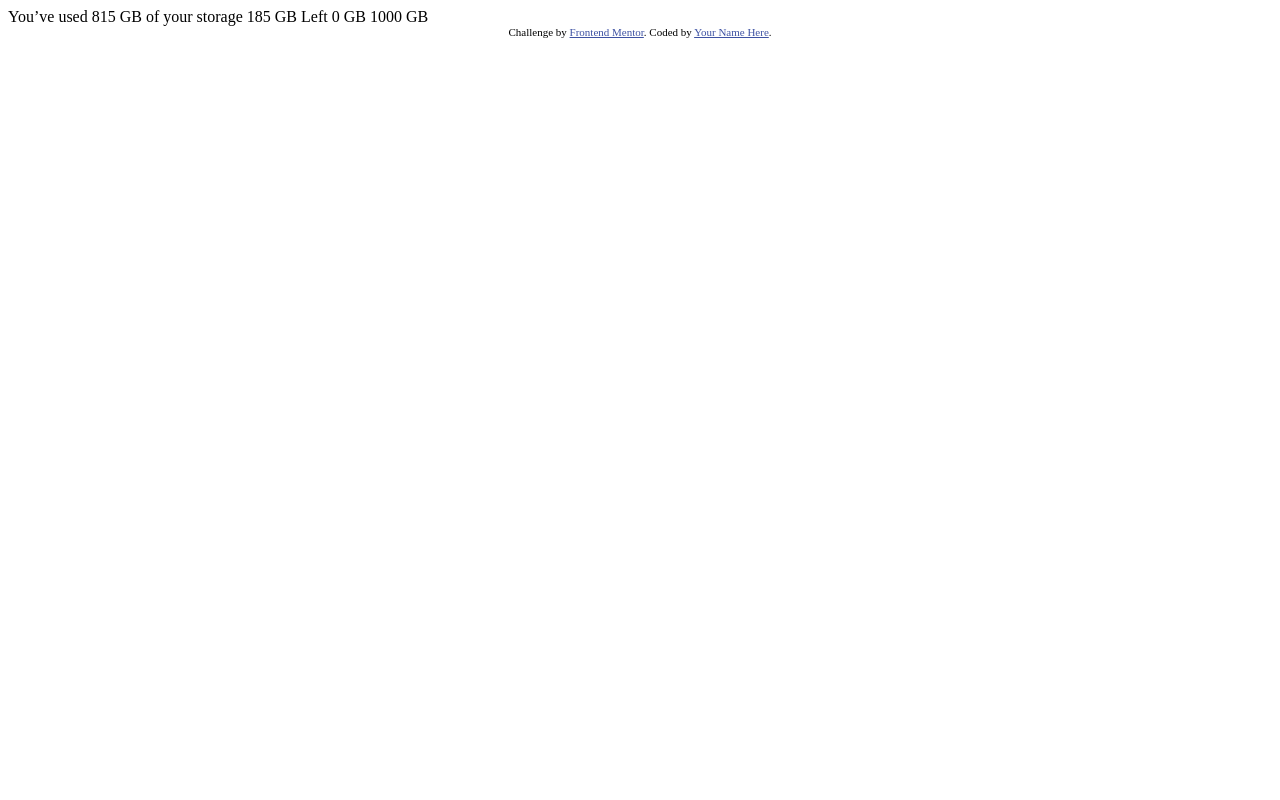
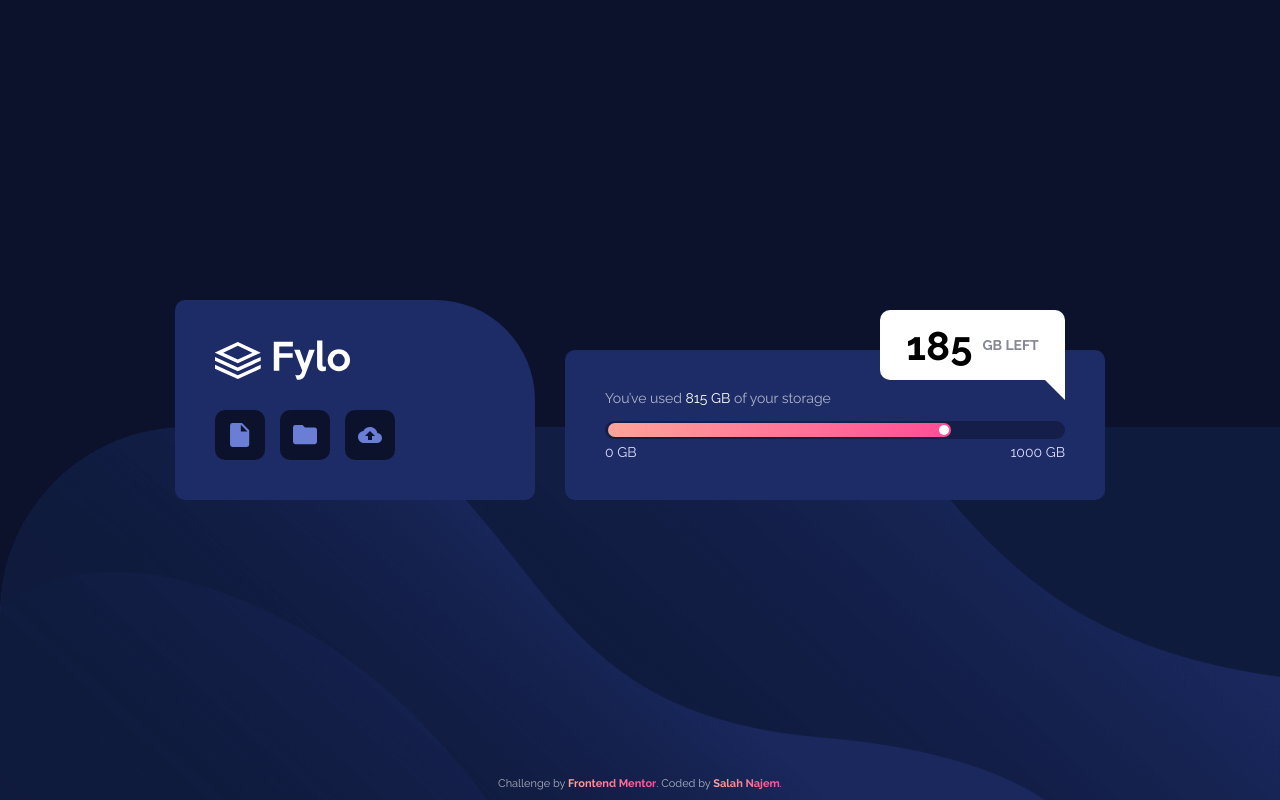
Before and after one commit to Salah1221/Fylo-Data-Storage-Component, a plain HTML site: page index.html in a window 1280 px wide. Drawn offline with Linux system fonts and the light colour scheme.

Commit message:
Finished the challenge for desktop

```diff
--- a/index.html
+++ b/index.html
@@ -1,31 +1,62 @@
 <!DOCTYPE html>
 <html lang="en">
+
 <head>
   <meta charset="UTF-8">
-  <meta name="viewport" content="width=device-width, initial-scale=1.0"> <!-- displays site properly based on user's device -->
+  <meta name="viewport" content="width=device-width, initial-scale=1.0">
+  <!-- displays site properly based on user's device -->
 
   <link rel="icon" type="image/png" sizes="32x32" href="./images/favicon-32x32.png">
+  <link rel="stylesheet" href="./styles.css">
+  <title>Frontend Mentor | Fylo data storage component</title>
+</head>
 
-  <title>Frontend Mentor | Fylo data storage component</title>
-
-  <!-- Feel free to remove these styles or customise in your own stylesheet 👍 -->
-  <style>
-    .attribution { font-size: 11px; text-align: center; }
-    .attribution a { color: hsl(228, 45%, 44%); }
-  </style>
-</head>
 <body>
-
-  You’ve used 815 GB of your storage
-
-  185 GB Left
-
-  0 GB
-  1000 GB
-
+  <div class="parent">
+    <div class="container">
+      <div class="logo-part">
+        <div class="logo">
+          <img src="./images/logo.svg" alt="Fylo logo">
+        </div>
+        <div class="icons">
+          <div class="doc-icon">
+            <img src="./images/icon-document.svg" alt="Document icon">
+          </div>
+          <div class="folder-icon">
+            <img src="./images/icon-folder.svg" alt="Folder icon">
+          </div>
+          <div class="upload-icon">
+            <img src="./images/icon-upload.svg" alt="Upload icon">
+          </div>
+        </div>
+      </div>
+      <div class="storage-part">
+        <div class="text">
+          You’ve used <span>815 GB</span> of your storage
+        </div>
+        <div class="progress-bar-container">
+          <div class="progress-bar">
+            <div class="white-circle"></div>
+          </div>
+        </div>
+        <div class="min-and-max-storage">
+          <div class="min-storage">0 GB</div>
+          <div class="max-storage">1000 GB</div>
+        </div>
+        <div class="storage-left">
+          185 <span>GB Left</span>
+        </div>
+      </div>
+    </div>
+    <div class="background-photo">
+      <img src="./images/bg-desktop.png" alt="" id="desktop-back">
+      <img src="./images/bg-mobile.png" alt="" id="mobile-back">
+    </div>
+  </div>
   <div class="attribution">
     Challenge by <a href="https://www.frontendmentor.io?ref=challenge" target="_blank">Frontend Mentor</a>.
-    Coded by <a href="#">Your Name Here</a>.
+    Coded by <a href="#">Salah Najem</a>.
   </div>
 </body>
+
 </html>
--- /dev/null
+++ b/styles.css
@@ -0,0 +1,200 @@
+/* Import Fonts */
+@import url("https://fonts.googleapis.com/css2?family=Raleway:wght@400;700&display=swap");
+/* End Import Fonts */
+/* Global Variables */
+:root {
+  --very-dark-blue: hsl(229, 57%, 11%);
+  --dark-blue: hsl(228, 56%, 26%);
+  --grayish-blue: hsl(229, 7%, 55%);
+  --pale-blue: hsl(243, 100%, 93%);
+  --gradient: linear-gradient(to right, hsl(6, 100%, 80%), hsl(335, 100%, 65%));
+}
+/* End Global Variables */
+* {
+  margin: 0;
+  padding: 0;
+  font-family: "Raleway", sans-serif;
+  font-size: 14px;
+  color: rgba(255, 255, 255, 0.651);
+  box-sizing: border-box;
+}
+body {
+  background-color: var(--very-dark-blue);
+}
+.parent {
+  width: 100vw;
+  height: 100vh;
+  display: flex;
+  justify-content: center;
+  align-items: center;
+}
+.container {
+  display: flex;
+  justify-content: space-between;
+  align-items: flex-end;
+  width: 930px;
+}
+.background-photo {
+  position: absolute;
+  bottom: 0;
+  width: 100%;
+  z-index: -1;
+}
+.logo-part,
+.storage-part {
+  background-color: var(--dark-blue);
+  border-radius: 10px;
+}
+.storage-part {
+  width: calc(100% - 390px);
+  height: 150px;
+  padding: 40px;
+  position: relative;
+  display: flex;
+  flex-direction: column;
+}
+.text {
+  margin-bottom: 15px;
+}
+.text span {
+  color: white;
+}
+.progress-bar-container {
+  background-color: hsla(229, 57%, 11%, 0.521);
+  height: 20px;
+  border-radius: 20px;
+  display: flex;
+  align-items: center;
+  padding-left: 3px;
+}
+.progress-bar {
+  background: var(--gradient);
+  height: 14px;
+  width: 75%;
+  border-radius: 14px;
+  display: flex;
+  align-items: center;
+  justify-content: flex-end;
+  padding-right: 2px;
+}
+.white-circle {
+  background-color: white;
+  height: 10px;
+  width: 10px;
+  border-radius: 50%;
+}
+.min-and-max-storage {
+  display: flex;
+  margin-top: 5px;
+  justify-content: space-between;
+  align-items: center;
+}
+.min-storage,
+.max-storage {
+  color: var(--pale-blue);
+}
+.storage-left {
+  position: absolute;
+  top: -40px;
+  right: 40px;
+  background-color: white;
+  font-weight: 700;
+  display: flex;
+  align-items: center;
+  justify-content: center;
+  width: 185px;
+  height: 70px;
+  border-radius: 10px;
+  font-size: 40px;
+  color: black;
+}
+.storage-left::before {
+  content: "";
+  box-sizing: content-box;
+  border: 20px solid white;
+  border-left-color: transparent;
+  border-bottom-color: transparent;
+  position: absolute;
+  right: 0;
+  bottom: -20px;
+}
+.storage-left span {
+  color: var(--grayish-blue);
+  text-transform: uppercase;
+  margin-left: 10px;
+}
+.logo-part {
+  display: flex;
+  flex-wrap: wrap;
+  flex-direction: column;
+  justify-content: space-between;
+  height: 200px;
+  width: 360px;
+  padding: 40px;
+  border-top-right-radius: 100px;
+}
+.icons {
+  display: flex;
+  justify-content: space-between;
+  width: 180px;
+}
+.folder-icon,
+.doc-icon,
+.upload-icon {
+  display: flex;
+  justify-content: center;
+  align-items: center;
+  background-color: var(--very-dark-blue);
+  width: 50px;
+  height: 50px;
+  border-radius: 10px;
+}
+#desktop-back {
+  width: 100%;
+  position: absolute;
+  bottom: 0;
+}
+#mobile-back {
+  display: none;
+}
+.attribution {
+  position: absolute;
+  bottom: 10px;
+  width: 100%;
+  text-align: center;
+  font-size: 11px;
+}
+.attribution a {
+  font-size: inherit;
+  background-color: var(--very-dark-blue);
+  background: var(--gradient);
+  text-decoration: none;
+  font-weight: 700;
+  background-size: 100%;
+  background-repeat: repeat;
+  background-clip: text;
+  -webkit-background-clip: text;
+  -webkit-text-fill-color: transparent;
+  -moz-background-clip: text;
+  -moz-text-fill-color: transparent;
+}
+/* Media Queries */
+@media (min-width: 760px) and (max-width: 957px) {
+  .container {
+    transform: scale(0.8);
+    flex-shrink: 0;
+  }
+}
+@media (min-width: 500px) and (max-width: 759px) {
+  .container {
+    flex-direction: column;
+    height: 380px;
+    flex-shrink: 0;
+    width: calc(100% - 390px);
+    transform: scale(0.8);
+  }
+  .storage-left::before {
+    display: none;
+  }
+}
+/* End Media Queries */
```
